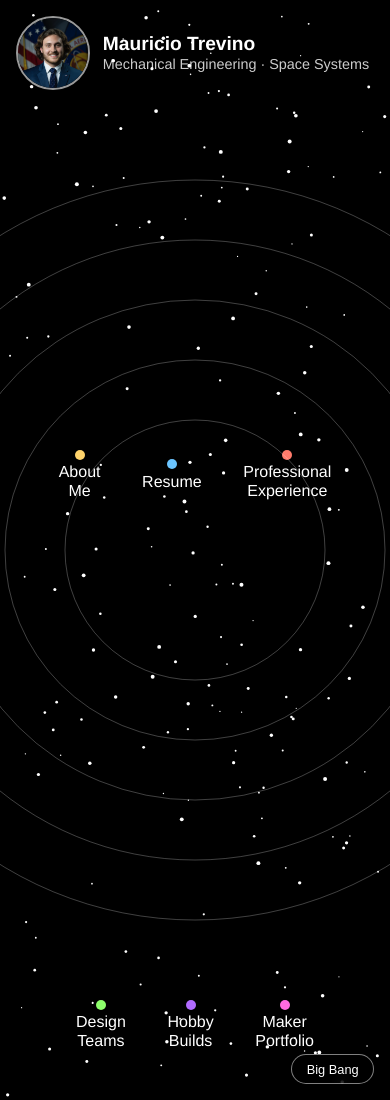
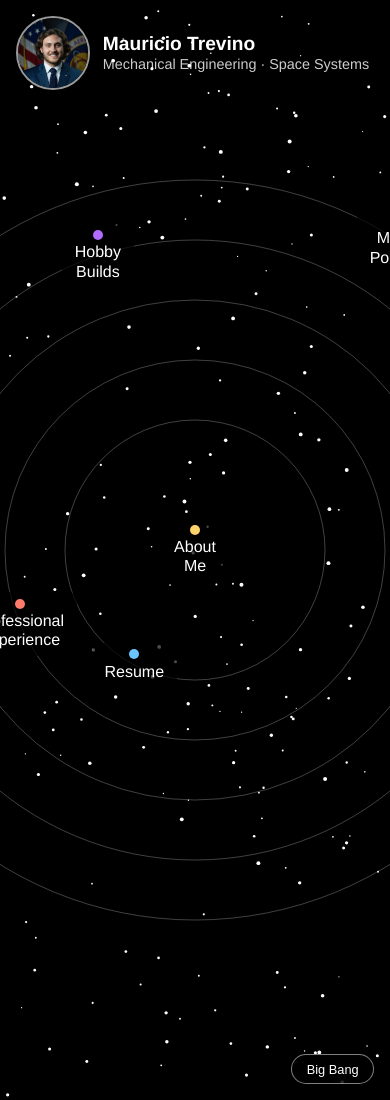
Before and after one commit to MAT-IV/MAT-IV.github.io, a Jekyll site: the page built from index.html, in a window 390 px wide. Built offline with Jekyll 4.4.1, drawn with Linux system fonts in a browser that asks for light colours.

Commit message:
Update main.css

```diff
--- a/assets/css/main.css
+++ b/assets/css/main.css
@@ -130,20 +130,7 @@ html, body {
 
 /* ===== Mobile fallback ===== */
 @media (max-width: 768px) {
-  .orbit-nav {
-    position: static;
-    display: flex;
-    justify-content: center;
-    flex-wrap: wrap;
-    margin-top: 200px;
-    pointer-events: auto;
-  }
-
-  .orbit-item {
-    position: static;
-    margin: 0.5rem;
-  }
-
+  /* Keep orbits fixed; only adjust button position */
   .bigbang-button {
     top: auto;
     bottom: 1rem;
```
